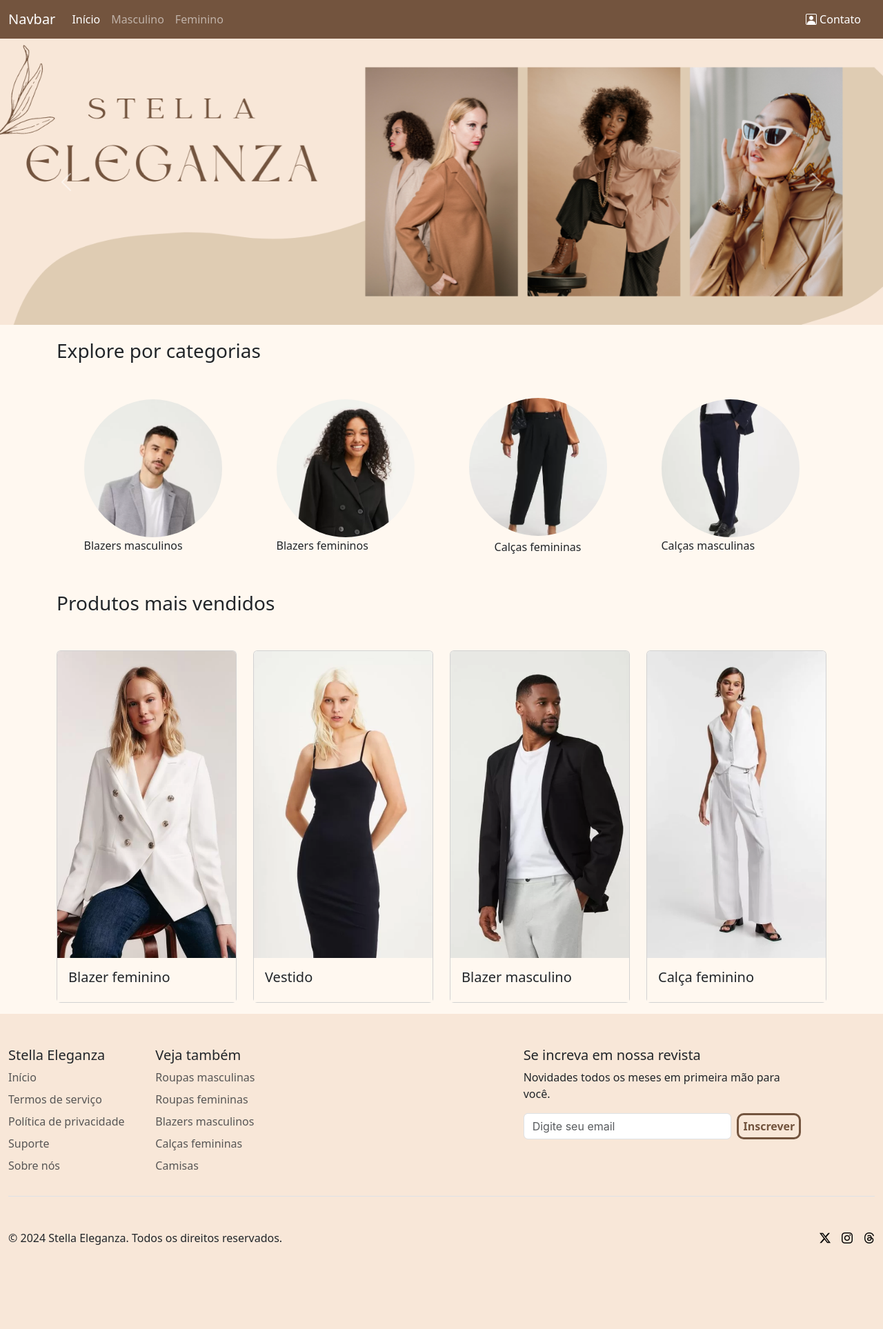
After one commit to cclar13/stellaEleganza, a PHP site: page / in a window 1280 px wide. The commit adds this page. Shown: the whole page at 69% size. Run offline with PHP 8.4, Linux system fonts and the light colour scheme; some libraries are stand-ins or nearby versions.

Commit message:
v 1.0.8 - Atualização no front-end e pastas

```diff
--- a/addContato.php
+++ b/admin/addContato.php
@@ -1,7 +1,7 @@
 <?php
-include_once("config/conexao.php");
-include_once("config/constantes.php");
-include_once("func/funcoes.php");
+include_once("../config/conexao.php");
+include_once("../config/constantes.php");
+include_once("../func/funcoes.php");
 
 $Dados = filter_input_array(INPUT_POST, FILTER_DEFAULT);
 if (isset($Dados) && !empty($Dados)) {
--- /dev/null
+++ b/admin/dashboard.php
@@ -0,0 +1 @@
+Dashboard
--- a/login.php
+++ b/admin/login.php
@@ -1,7 +1,7 @@
 <?php
-include_once("config/conexao.php");
-include_once("config/constantes.php");
-include_once("func/funcoes.php");
+include_once("../config/conexao.php");
+include_once("../config/constantes.php");
+include_once("../func/funcoes.php");
 
 $dados = filter_input_array(INPUT_POST, FILTER_DEFAULT);
 // echo json_encode($dados);
--- a/logout.php
+++ b/admin/logout.php
@@ -1,4 +1,4 @@
 <?php
 session_start();
 session_destroy();
-header('location:logar.php');
+header('location:index.php');
--- a/contato.php
+++ b/contato.php
@@ -2,7 +2,6 @@
 include_once("config/constantes.php");
 include_once("config/conexao.php");
 include_once("func/funcoes.php");
-
 
 ?>
 
--- /dev/null
+++ b/index.php
@@ -0,0 +1,242 @@
+<?php
+include_once('config/conexao.php');
+include_once('config/constantes.php');
+include_once('func/funcoes.php');
+?>
+
+<!doctype html>
+<html lang="pt-br">
+<head>
+    <meta charset="utf-8">
+    <meta name="viewport" content="width=device-width, initial-scale=1">
+    <title>Stella Eleganza</title>
+    <link rel="stylesheet" href="./css/style.css">
+    <meta name="viewport" content="width=device-width, initial-scale=1, shrink-to-fit=no"/>
+    <link href="https://cdn.jsdelivr.net/npm/bootstrap@5.3.3/dist/css/bootstrap.min.css" rel="stylesheet"
+          integrity="sha384-QWTKZyjpPEjISv5WaRU9OFeRpok6YctnYmDr5pNlyT2bRjXh0JMhjY6hW+ALEwIH" crossorigin="anonymous">
+    <link rel="stylesheet" type="text/css"
+          href="https://cdnjs.cloudflare.com/ajax/libs/MaterialDesign-Webfont/7.0.96/css/materialdesignicons.min.css">
+    <link rel="stylesheet" href="https://cdn.jsdelivr.net/npm/bootstrap-icons@1.11.3/font/bootstrap-icons.min.css">
+
+</head>
+<body class="quasebranco">
+
+<nav class="navbar navbar-expand-lg marromEscuro" data-bs-theme="dark">
+    <div class="container-fluid">
+        <a class="navbar-brand" href="#">Navbar</a>
+        <button class="navbar-toggler" type="button" data-bs-toggle="collapse" data-bs-target="#navbarSupportedContent"
+                aria-controls="navbarSupportedContent" aria-expanded="false" aria-label="Toggle navigation">
+            <span class="navbar-toggler-icon"></span>
+        </button>
+        <div class="collapse navbar-collapse" id="navbarSupportedContent">
+            <ul class="navbar-nav me-auto mb-2 mb-lg-0">
+                <li class="nav-item">
+                    <a class="nav-link active" aria-current="page" href="#">Início</a>
+                </li>
+                <li class="nav-item">
+                    <a class="nav-link" href="#">Masculino</a>
+                </li>
+                <li class="nav-item">
+                    <a class="nav-link" href="#">Feminino</a>
+                </li>
+
+            </ul>
+            <div style="margin-right: 20px" class="pointer">
+                <a href="contato.php" class="text-white nav-link">
+                    <i class="bi bi-person-square"></i> Contato
+                </a>
+            </div>
+        </div>
+    </div>
+</nav>
+
+<div id="carouselExampleAutoplaying" class="carousel slide" data-bs-ride="carousel">
+    <div class="carousel-inner">
+        <div class="carousel-item active">
+            <img src="./img/banners/1.png" class="d-block w-100" alt="Banner 1">
+        </div>
+        <div class="carousel-item">
+            <img src="./img/banners/2.png" class="d-block w-100" alt="Banner 2">
+        </div>
+        <div class="carousel-item">
+            <img src="./img/banners/3.png" class="d-block w-100" alt="Banner 3">
+        </div>
+    </div>
+    <button class="carousel-control-prev" type="button" data-bs-target="#carouselExampleAutoplaying"
+            data-bs-slide="prev">
+        <span class="carousel-control-prev-icon" aria-hidden="true"></span>
+        <span class="visually-hidden">Previous</span>
+    </button>
+    <button class="carousel-control-next" type="button" data-bs-target="#carouselExampleAutoplaying"
+            data-bs-slide="next">
+        <span class="carousel-control-next-icon" aria-hidden="true"></span>
+        <span class="visually-hidden">Next</span>
+    </button>
+</div>
+
+<div class="container">
+    <div class="fs-3 mt-3">
+        Explore por categorias
+    </div>
+    <div class="d-flex justify-content-around align-items-center mt-5">
+        <div>
+            <div class="">
+                <img src="./img/blazerM1.png" alt="" class="circulo" width="200px">
+            </div>
+            <div>
+                Blazers masculinos
+            </div>
+        </div>
+        <div>
+            <div class="">
+                <img src="./img/blazerF3.png" alt="" class="circulo" width="200px">
+            </div>
+            <div>
+                Blazers femininos
+            </div>
+        </div>
+        <div>
+            <div class="">
+                <img src="./img/calcaF2.png" alt="" class="circulo" width="200px">
+            </div>
+            <div class="text-center mt-1">
+                Calças femininas
+            </div>
+        </div>
+        <div>
+            <div class="">
+                <img src="./img/calcaM1.png" alt="" class="circulo" width="200px">
+            </div>
+            <div>
+                Calças masculinas
+            </div>
+        </div>
+
+    </div>
+    <div class="fs-3 mt-5">
+        Produtos mais vendidos
+    </div>
+    <div class="row mt-5 mb-3">
+        <div class="col-lg-3">
+            <div class="card quasebranco pointer">
+                <img src="./img/roupas/feminino/blazerF2.png" class="card-img-top" alt="...">
+                <div class="card-body quasebranco">
+                    <h5 class="card-title">Blazer feminino</h5>
+                </div>
+            </div>
+        </div>
+        <div class="col-lg-3">
+            <div class="card quasebranco pointer">
+                <img src="./img/roupas/feminino/vestidoF2.png" class="card-img-top" alt="...">
+                <div class="card-body quasebranco">
+                    <h5 class="card-title">Vestido</h5>
+                </div>
+            </div>
+        </div>
+        <div class="col-lg-3">
+            <div class="card quasebranco pointer">
+                <img src="./img/roupas/masculino/blazerM3.png" class="card-img-top" alt="...">
+                <div class="card-body quasebranco">
+                    <h5 class="card-title">Blazer masculino</h5>
+                </div>
+            </div>
+        </div>
+        <div class="col-lg-3">
+            <div class="card quasebranco pointer">
+                <img src="./img/roupas/feminino/calcaF3.png" class="card-img-top" alt="...">
+                <div class="card-body quasebranco">
+                    <h5 class="card-title">Calça feminino</h5>
+                </div>
+            </div>
+        </div>
+    </div>
+</div>
+
+<div class="container-fluid areia">
+    <footer class="py-5">
+        <div class="row">
+            <div class="col-6 col-md-2 mb-3">
+                <h5>Stella Eleganza</h5>
+                <ul class="nav flex-column">
+                    <li class="nav-item mb-2"><a href="#" class="nav-link p-0 text-body-secondary">Início</a></li>
+                    <li class="nav-item mb-2"><a href="#" class="nav-link p-0 text-body-secondary">Termos de serviço</a>
+                    </li>
+                    <li class="nav-item mb-2"><a href="#" class="nav-link p-0 text-body-secondary">Política de
+                            privacidade</a></li>
+                    <li class="nav-item mb-2"><a href="#" class="nav-link p-0 text-body-secondary">Suporte</a></li>
+                    <li class="nav-item mb-2"><a href="#" class="nav-link p-0 text-body-secondary">Sobre nós</a></li>
+                </ul>
+            </div>
+
+            <div class="col-6 col-md-2 mb-3">
+                <h5>Veja também</h5>
+                <ul class="nav flex-column">
+                    <li class="nav-item mb-2"><a href="#" class="nav-link p-0 text-body-secondary">Roupas masculinas</a>
+                    </li>
+                    <li class="nav-item mb-2"><a href="#" class="nav-link p-0 text-body-secondary">Roupas femininas</a>
+                    </li>
+                    <li class="nav-item mb-2"><a href="#" class="nav-link p-0 text-body-secondary">Blazers
+                            masculinos</a></li>
+                    <li class="nav-item mb-2"><a href="#" class="nav-link p-0 text-body-secondary">Calças femininas</a>
+                    </li>
+                    <li class="nav-item mb-2"><a href="#" class="nav-link p-0 text-body-secondary">Camisas</a></li>
+                </ul>
+            </div>
+
+            <div class="col-6 col-md-2 mb-3">
+
+                <ul class="nav flex-column">
+
+                </ul>
+            </div>
+
+            <div class="col-md-4 offset-md-1 mb-3">
+                <form>
+                    <h5>Se increva em nossa revista</h5>
+                    <p>Novidades todos os meses em primeira mão para você.</p>
+                    <div class="d-flex flex-column flex-sm-row w-100 gap-2">
+                        <label for="newsletter1" class="visually-hidden">Email</label>
+                        <input id="newsletter1" type="text" class="form-control" placeholder="Digite seu email">
+                        <button class="botaoRevista" type="button"><b>Inscrever</b></button>
+                    </div>
+                </form>
+            </div>
+        </div>
+
+        <div class="d-flex flex-column flex-sm-row justify-content-between py-5 my-2 border-top">
+            <p>©
+                <script>document.write(new Date().getFullYear());</script>
+                Stella Eleganza. Todos os direitos reservados.
+            </p>
+            <ul class="list-unstyled d-flex">
+                <li class="ms-3"><a class="link-body-emphasis" href="#">
+                        <i class="bi bi-twitter-x"></i>
+                    </a></li>
+                <li class="ms-3"><a class="link-body-emphasis" href="#">
+                        <i class="bi bi-instagram"></i>
+                    </a></li>
+                <li class="ms-3"><a class="link-body-emphasis" href="#">
+                        <i class="bi bi-threads"></i>
+                    </a></li>
+            </ul>
+        </div>
+    </footer>
+</div>
+
+<script src="https://cdn.jsdelivr.net/npm/@popperjs/core@2.11.8/dist/umd/popper.min.js"
+        integrity="sha384-I7E8VVD/ismYTF4hNIPjVp/Zjvgyol6VFvRkX/vR+Vc4jQkC+hVqc2pM8ODewa9r"
+        crossorigin="anonymous"></script>
+<script src="https://cdn.jsdelivr.net/npm/bootstrap@5.3.3/dist/js/bootstrap.min.js"
+        integrity="sha384-0pUGZvbkm6XF6gxjEnlmuGrJXVbNuzT9qBBavbLwCsOGabYfZo0T0to5eqruptLy"
+        crossorigin="anonymous"></script>
+<script src="https://cdn.jsdelivr.net/npm/sweetalert2@11"></script>
+<script src="https://code.jquery.com/jquery-3.7.1.js" integrity="sha256-eKhayi8LEQwp4NKxN+CfCh+3qOVUtJn3QNZ0TciWLP4="
+        crossorigin="anonymous"></script>
+<script src="https://cdnjs.cloudflare.com/ajax/libs/jquery.mask/0.9.0/jquery.mask.min.js"
+        integrity="sha512-oJCa6FS2+zO3EitUSj+xeiEN9UTr+AjqlBZO58OPadb2RfqwxHpjTU8ckIC8F4nKvom7iru2s8Jwdo+Z8zm0Vg=="
+        crossorigin="anonymous" referrerpolicy="no-referrer"></script>
+<script src="https://cdn.jsdelivr.net/npm/fullcalendar@6.1.11/index.global.min.js"></script>
+<script type="text/javascript" src="https://cdn.jsdelivr.net/npm/toastify-js"></script>
+<script src="./js/controle.js"></script>
+</body>
+</html>
```
Also changed, not shown: admin/index.php (renamed from logar.php, +5 -5 lines), admin/listarBanner.php (renamed from listarBanner.php, +4 -4 lines), js/controle.js (+13 -3 lines), moda.php (+53 -24 lines), css/style.css (line endings or trailing spaces), dashboard.php (added), img/blazerF3.png, img/blazerM1.png, img/calcaF2.png, img/calcaM1.png.
